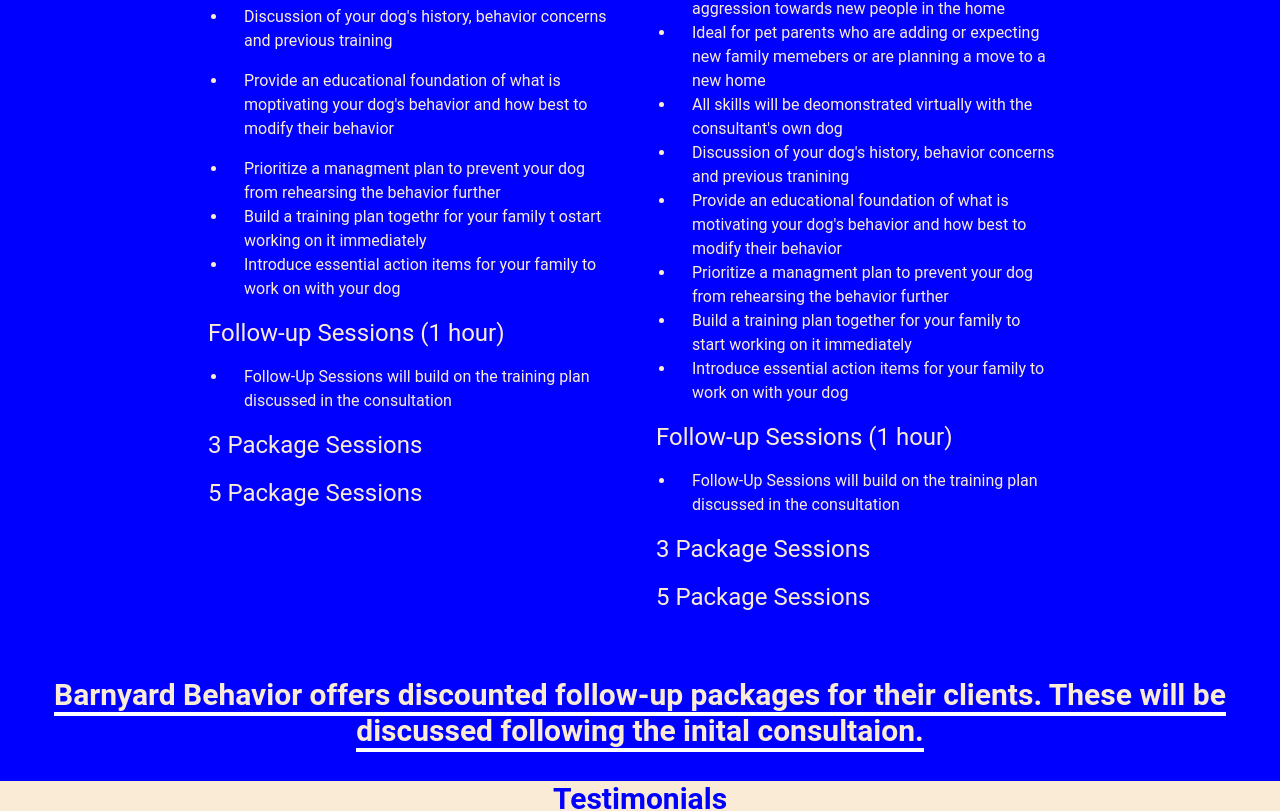
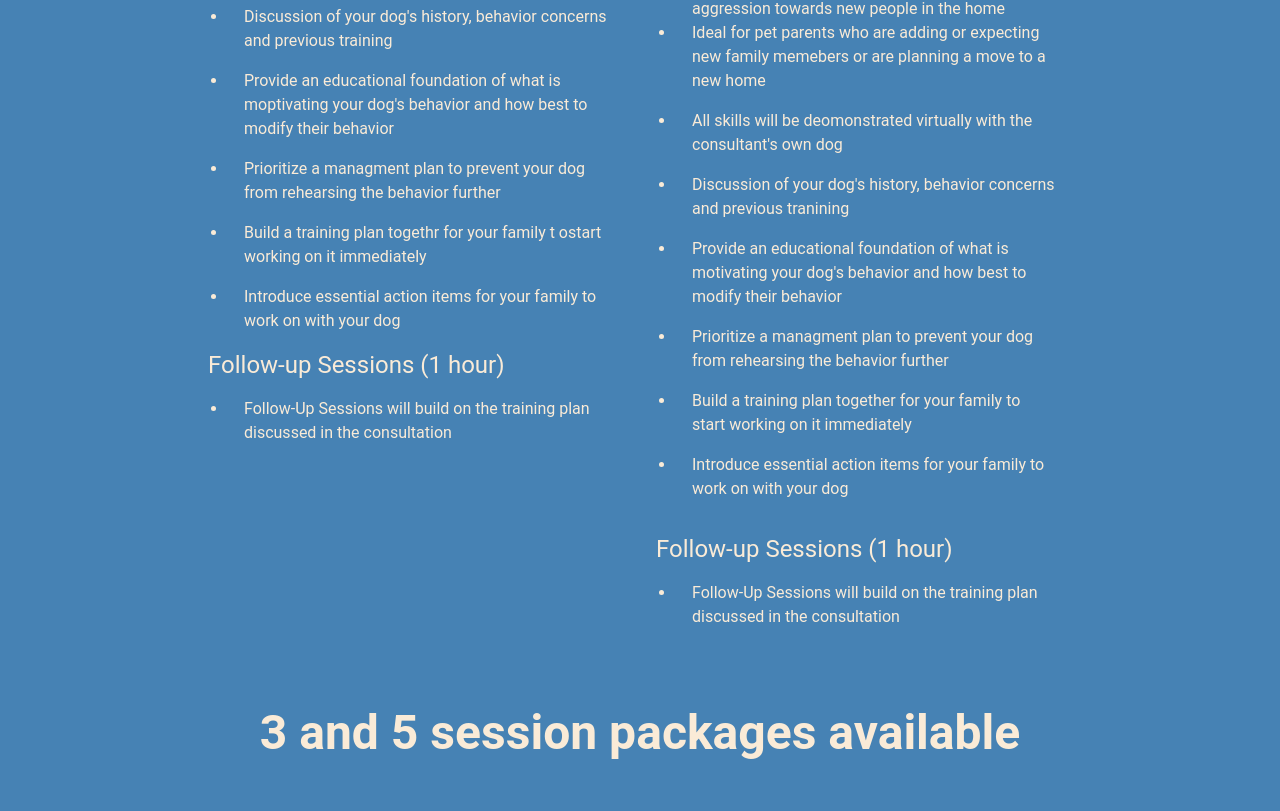
Before and after one commit to Kateattardo/Claire-Cario, a React (Create React App) app: page / in a window 1280 px wide. Shown: the part 1670-2481 px from the top of the page. Built offline with nearby package versions, Linux system fonts and the light colour scheme.

Commit message:
font change by client request

```diff
--- a/src/components/About.jsx
+++ b/src/components/About.jsx
@@ -3,7 +3,7 @@
 
 const About = () => {
   return (
-    <div name="about" className="w-full h-auto bg-[#faebd7] text-[#0000ff]">
+    <div name="about" className="w-full h-auto bg-[#faebd7] text-[#4682B4]">
       <div className="flex flex-col justify-center items-center w-full">
         <div className="max-w-4xl mx-auto px-4 w-full grid sm:grid-cols-2 gap-8">
           <div className="text-center sm:text-right pb-8">
--- a/src/components/Contact.jsx
+++ b/src/components/Contact.jsx
@@ -4,7 +4,7 @@
   return (
     <div
       name="contact"
-      className="w-full h-screen bg-[#0000ff] flex justify-center items-center p-4"
+      className="w-full h-screen bg-[#4682B4] flex justify-center items-center p-4"
     >
       <form
         method="POST"
@@ -37,7 +37,7 @@
           rows="10"
           placeholder="Message"
         ></textarea>
-        <button className="text-black  border-2 hover:bg-[#e0ffff] hover:border-[#00ffff] px-4 py-3 my-8 mx-auto flex items-center">
+        <button className="text-black  border-2 hover:bg-[#85aeae] hover:border-[#00ffff] px-4 py-3 my-8 mx-auto flex items-center">
           Submit Form
         </button>
       </form>
--- a/src/components/Home.jsx
+++ b/src/components/Home.jsx
@@ -3,7 +3,7 @@
 
 const Home = () => {
   return (
-    <div name="home" className="w-full h-screen bg-[#7297dd]">
+    <div name="home" className="w-full h-screen bg-[#4682B4]">
       {/* Container */}
       <div className="max-w-[1000px] mx-auto px-8 flex flex-col justify-center h-full">
         <div className="flex items-center justify-center sm:justify-start">
--- a/src/components/Services.jsx
+++ b/src/components/Services.jsx
@@ -2,7 +2,7 @@
 
 const Services = () => {
   return (
-    <div name="services" className="w-full h-auto bg-[#0000ff] text-[#faebd7]">
+    <div name="services" className="w-full h-auto bg-[#4682B4] text-[#faebd7]">
       <div className="flex flex-col justify-center items-center w-full">
         <div className="max-w-4xl mx-auto px-4 w-full text-center pb-8">
           <p className="text-2xl sm:text-3xl font-bold inline border-b-4 border-white">
@@ -26,11 +26,11 @@
                 Provide an educational foundation of what is moptivating your
                 dog's behavior and how best to modify their behavior
               </li>
-              <li>
+              <li className="pb-4">
                 Prioritize a managment plan to prevent your dog from rehearsing
                 the behavior further
               </li>
-              <li>
+              <li className="pb-4">
                 Build a training plan togethr for your family t ostart working
                 on it immediately
               </li>
@@ -46,8 +46,8 @@
                 the consultation
               </li>
             </ul>
-            <h1 className="text-2xl pb-4">3 Package Sessions</h1>
-            <h1 className="text-2xl">5 Package Sessions</h1>
+            {/* <h1 className="text-2xl pb-4">3 Package Sessions</h1>
+            <h1 className="text-2xl">5 Package Sessions</h1> */}
           </div>
 
           {/* Virtual Rates Column */}
@@ -60,31 +60,31 @@
                 Ideal for dogs who have displayed fear or aggression towards new
                 people in the home
               </li>
-              <li>
+              <li className="pb-4">
                 Ideal for pet parents who are adding or expecting new family
                 memebers or are planning a move to a new home
               </li>
-              <li>
+              <li className="pb-4">
                 All skills will be deomonstrated virtually with the consultant's
                 own dog
               </li>
-              <li>
+              <li className="pb-4">
                 Discussion of your dog's history, behavior concerns and previous
                 tranining
               </li>
-              <li>
+              <li className="pb-4">
                 Provide an educational foundation of what is motivating your
                 dog's behavior and how best to modify their behavior
               </li>
-              <li>
+              <li className="pb-4">
                 Prioritize a managment plan to prevent your dog from rehearsing
                 the behavior further
               </li>
-              <li>
+              <li className="pb-4">
                 Build a training plan together for your family to start working
                 on it immediately
               </li>
-              <li>
+              <li className="pb-4">
                 Introduce essential action items for your family to work on with
                 your dog
               </li>
@@ -96,9 +96,14 @@
                 the consultation{" "}
               </li>
             </ul>
-            <h1 className="text-2xl pb-4">3 Package Sessions</h1>
-            <h1 className="text-2xl">5 Package Sessions</h1>
+            {/* <h1 className="text-2xl pb-4">3 Package Sessions</h1>
+            <h1 className="text-2xl">5 Package Sessions</h1> */}
           </div>
+        </div>
+        <div className="w-full text-center pt-16 pb-8">
+          <h1 className="text-2xl  sm:text-5xl font-bold ">
+            3 and 5 session packages available
+          </h1>
         </div>
         {/* Centered H1 Tag at the Bottom */}
         <div className="w-full text-center pt-16 pb-8">
--- a/src/components/Testimonials.jsx
+++ b/src/components/Testimonials.jsx
@@ -21,7 +21,7 @@
   return (
     <div
       name="testimonials"
-      className="w-full h-auto bg-[#faebd7] text-[#0000ff]"
+      className="w-full h-auto bg-[#faebd7] text-[#4682B4]"
     >
       <div className="flex flex-col justify-center items-center w-full">
         {/* <div className="max-w-4xl mx-auto px-4 w-full grid sm:grid-cols-2 gap-8"> */}
--- a/src/index.css
+++ b/src/index.css
@@ -2,7 +2,7 @@
 @tailwind components;
 @tailwind utilities;
 
-@import url('https://fonts.googleapis.com/css2?family=Roboto:ital,wght@1,500&display=swap');
+@import url("https://fonts.googleapis.com/css2?family=Roboto:wght@500&display=swap");
 
 @layer base {
   body {
```
